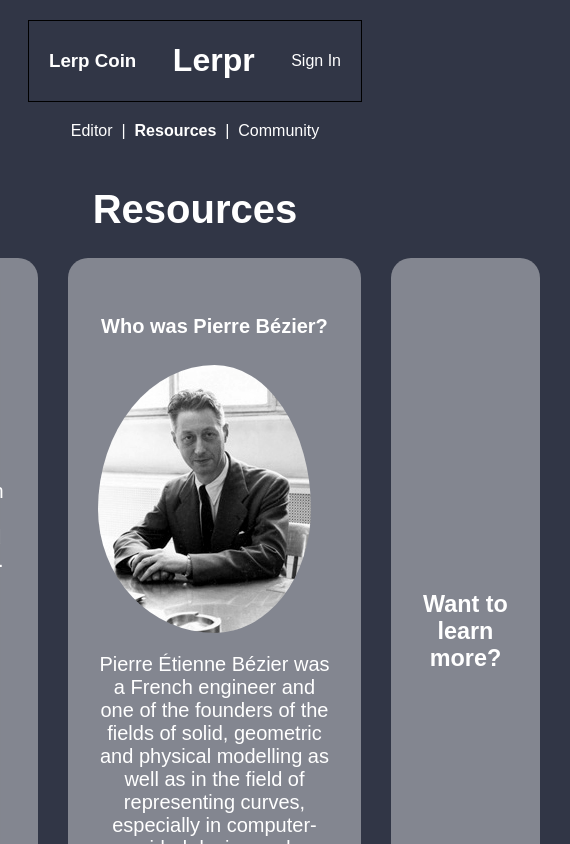
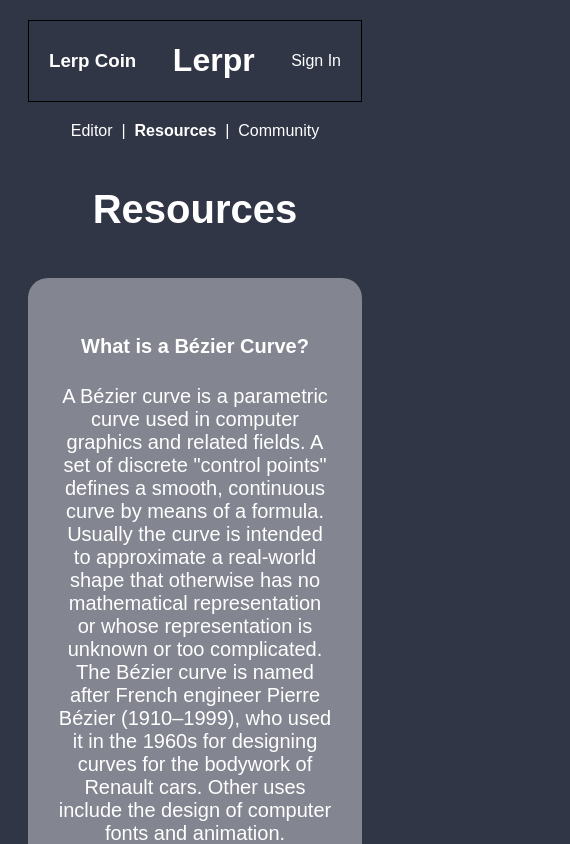
Before and after one commit to ScottAnk/lerpr, a React (Create React App) app: page /resources in a window 390 px wide. Shown: the top 844 px of the page, 570 px wide, since content can reach past the window. Built offline with nearby package versions, Linux system fonts and the light colour scheme; a web font is replaced by a local one.

Commit message:
additional stylings to Resource and Team pages

```diff
--- a/src/pages/Resources/Resources.css
+++ b/src/pages/Resources/Resources.css
@@ -4,7 +4,6 @@
   align-items: center;
   justify-content: space-evenly;
   font-size: 20px;
-  height: 85vh;
   margin-top: 20px;
 }
 
@@ -18,7 +17,7 @@
   background-color: rgba(249, 249, 249, 0.408);
   padding: 30px;
   border-radius: 20px;
-  margin-left: 30px;
+  margin: 20px;
   flex: 3;
 }
 
@@ -27,8 +26,7 @@
   background-color: rgba(249, 249, 249, 0.408);
   padding: 30px;
   border-radius: 20px;
-  margin-left: 30px;
-  margin-right: 30px;
+  margin: 20px;
   flex: 3;
 }
 
@@ -37,7 +35,7 @@
   background-color: rgba(249, 249, 249, 0.408);
   padding: 30px;
   border-radius: 20px;
-  margin-right: 30px;
+  margin: 20px;
   display: flex;
   flex-direction: column;
   justify-content: space-around;
@@ -61,3 +59,16 @@
 .TeamLink:hover {
   background-color: rgba(109, 107, 107, 0.408);
 }
+
+@media (max-width: 1000px) {
+  .flex-container {
+    display: flex;
+    flex-direction: column;
+    align-items: center;
+    justify-content: space-around;
+  }
+
+  .flex-container > * {
+    margin-bottom: 50px;
+  }
+}
--- a/src/pages/Team/Team.css
+++ b/src/pages/Team/Team.css
@@ -22,7 +22,6 @@
   display: flex;
   align-items: center;
   justify-content: space-evenly;
-  height: 60vh;
 }
 
 .TeamMain > * {
@@ -59,3 +58,12 @@
 .LinkedIn:hover {
   background-color: rgba(109, 107, 107, 0.408);
 }
+
+@media (max-width: 1200px) {
+  .TeamMain {
+    display: flex;
+    align-items: center;
+    flex-direction: column;
+    justify-content: space-evenly;
+  }
+}
```
